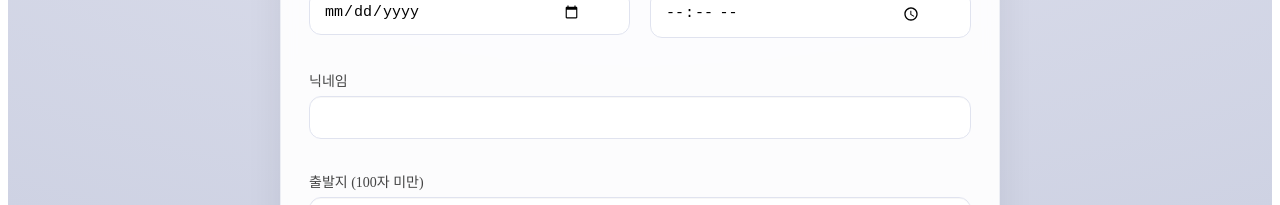
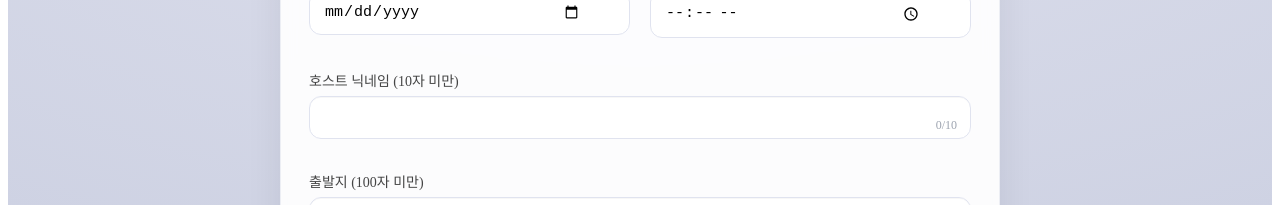
Before and after one commit to zzuniy/HandongCar_my, a React (Create React App) app: page /create in a window 1280 px wide. Shown: the part 242-447 px from the top of the page. Built offline with nearby package versions, Linux system fonts and the light colour scheme; no server answers.

Commit message:
validation check for nickname

```diff
--- a/src/pages/create.jsx
+++ b/src/pages/create.jsx
@@ -12,29 +12,36 @@ export default function CreatePage(){
     total_people:1, current_people:0,
     host_phone:"", total_time:"", status:"모집 중",
     note:"", password:"",
-    host_nickname:"",          // ✅ 추가: 호스트 닉네임
+    host_nickname:"" // ✅ 호스트 닉네임만 사용
   });
-  const [errors,setErrors] = useState({start_point:"",destination:"",note:"",password:""});
+  const [errors,setErrors] = useState({
+    start_point:"",destination:"",note:"",password:"",
+    host_nickname:""
+  });
 
   const numericKeys = useMemo(()=>["total_people","current_people"],[]);
   const toInt = (v,fb=0)=>Number.isFinite(+v)?+v:fb;
 
   const validate = (f)=>{
-    const e={start_point:"",destination:"",note:"",password:""};
-    const under100 = (s)=> (s?.length??0) < 100;  // 100자 '미만'
+    const e={start_point:"",destination:"",note:"",password:"",host_nickname:""};
+    const under100 = (s)=> (s?.length??0) < 100;   // 100자 '미만'
+    const nickUnder10 = (s)=> (s?.length??0) < 10; // 10자 '미만'
+
     if(!under100(f.start_point)) e.start_point="출발지는 100자 미만이어야 합니다.";
     if(!under100(f.destination)) e.destination="도착지는 100자 미만이어야 합니다.";
     if(!under100(f.note)) e.note="비고는 100자 미만이어야 합니다.";
     if(!f.password) e.password="비밀번호는 필수입니다.";
+    if(f.host_nickname && !nickUnder10(f.host_nickname)) e.host_nickname="호스트 닉네임은 10자 미만이어야 합니다.";
+
     setErrors(e);
-    return !e.start_point && !e.destination && !e.note && !e.password;
+    return Object.values(e).every(v=>!v);
   };
 
   const onChange=(e)=>{
     const {name,value}=e.target;
     setForm((prev)=>{
       const draft={...prev,[name]: numericKeys.includes(name)? (value===""?"":toInt(value,0)) : value};
-      if(["start_point","destination","note","password"].includes(name)) validate(draft);
+      if(["start_point","destination","note","password","host_nickname"].includes(name)) validate(draft);
       return draft;
     });
   };
@@ -85,12 +92,20 @@ export default function CreatePage(){
             </div>
           </div>
 
-          {/* 닉네임(호스트) */}
-          <div className={styles.row2}>
-            <div className={styles.field}>
-              <label htmlFor="host_nickname" className={styles.label}>닉네임</label>
-              <input id="host_nickname" className={styles.input} name="host_nickname" value={form.host_nickname} onChange={onChange} maxLength={30} disabled={submitting}/>
-            </div>
+          {/* 호스트 닉네임 */}
+          <div className={styles.field}>
+            <label htmlFor="host_nickname" className={styles.label}>호스트 닉네임 (10자 미만)</label>
+            <input
+              id="host_nickname"
+              className={styles.input}
+              name="host_nickname"
+              value={form.host_nickname}
+              onChange={onChange}
+              maxLength={10} // 입력은 10까지 가능하나, '미만' 검증으로 10은 에러 처리
+              disabled={submitting}
+            />
+            <span className={styles.counter}>{form.host_nickname.length}/10</span>
+            {errors.host_nickname && <p className={styles.error}>{errors.host_nickname}</p>}
           </div>
 
           {/* 출발지 */}
```
